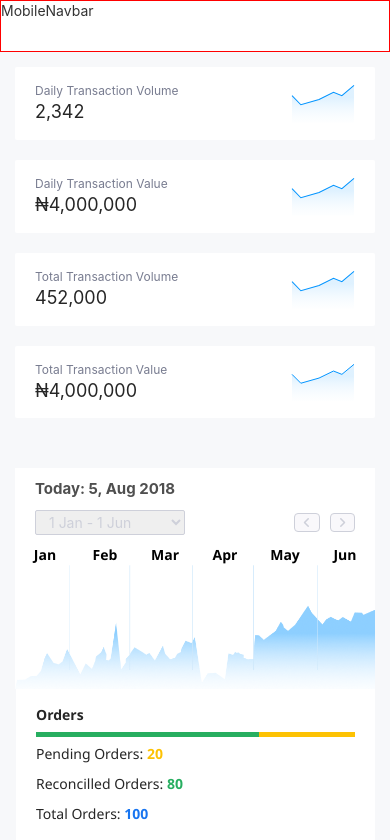
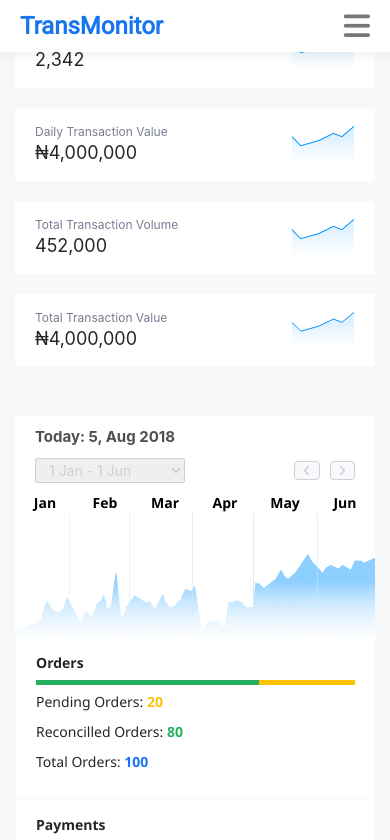
Before and after one commit to augustinebest/bank-with-mint, a React (Create React App) app: page / in a window 390 px wide. Shown: the top 840 px of the page. Built offline with nearby package versions, Linux system fonts and the light colour scheme.

Commit message:
mobile responsive navbar

```diff
--- a/src/components/component.css
+++ b/src/components/component.css
@@ -9,6 +9,7 @@
     height: 52px;
     z-index: 20;
     background-color: var(--white);
+    top: 0; left: 0;
 }
 
 .logo_ {
@@ -77,8 +78,39 @@
 
 /* Mobile Navbar */
 .mobile_nav {
-    border: 1px solid #f00;
     height: 52px;
+    display: flex;
+    justify-content: space-between;
+    padding: 0px 20px;
+    align-items: center;
+    position: fixed;
+    width: 100%;
+    box-shadow: 0px 4px 10px rgba(79, 79, 79, 0.07);
+    z-index: 30;
+    background-color: var(--white);
+    top: 0; left: 0;
+}
+
+.hamburger {
+    font-size: 30px;
+    color: var(--ash-3);
+}
+
+/* Mobile Sidebar */
+.mobile_side {
+    width: 260px;
+    height: 100vh;
+    /* border: 1px solid #f00; */
+    position: fixed;
+    z-index: 20;
+    background-color: var(--white);
+    box-shadow: 3px 7px 7px rgba(79, 79, 79, 0.07);
+    left: -260px;
+    transition: 0.7s;
+}
+
+.mobile_side.open_ {
+    left: 0px;
 }
 
 /* Sidebar */
@@ -91,7 +123,7 @@
     font-family: Roboto;
 }
 
-.mySidebar button {
+.mySidebar button, .mobile_side button {
     background-color: var(--green);
     margin: 25px 0px 15px 0px;
     padding: 8px 20px;
@@ -107,7 +139,7 @@
     text-align: center;
 }
 
-.mySidebar li {
+.mySidebar li, .mobile_side li {
     padding: 6px 30px;
     margin-bottom: 10px;
     cursor: pointer;
@@ -116,7 +148,7 @@
     /* transition: 0.9s; */
 }
 
-.mySidebar li img {
+.mySidebar li img, .mobile_side li img {
     margin-right: 12px;
 }
 
@@ -125,7 +157,7 @@
     border-left: 4px solid var(--blue);
 }
 
-.mySidebar li:hover {
+.mySidebar li:hover, .mobile_side li:hover {
     background-color: var(--light-blue);
     border-left: 4px solid var(--blue);
 }
--- a/src/components/navbar/mobileNavbar.js
+++ b/src/components/navbar/mobileNavbar.js
@@ -1,9 +1,17 @@
 import React from 'react';
 
-const MobileNavbar = () => {
+const MobileNavbar = (props) => {
     return (
         <div className='mobile_nav'>
-            MobileNavbar
+            <div className='logo_'>TransMonitor</div>
+            <>
+                {
+                    !props.status ?
+                        <div onClick={props.click}><i className='fas fa-bars hamburger'></i></div>
+                        :
+                        <div onClick={props.click}><i className='fas fa-times hamburger'></i></div>
+                }
+            </>
         </div>
     )
 }
```
